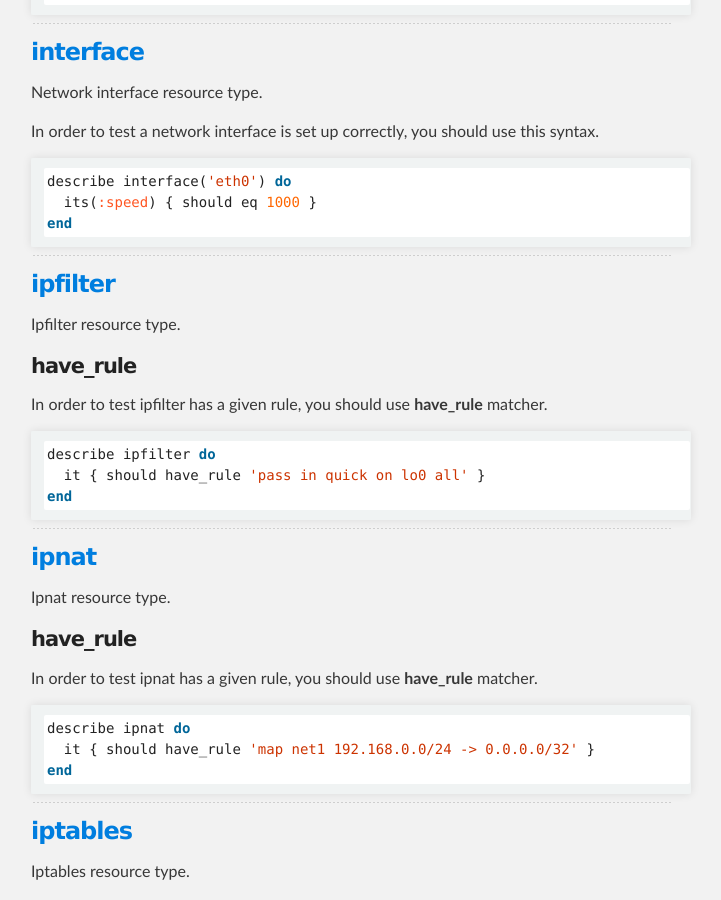
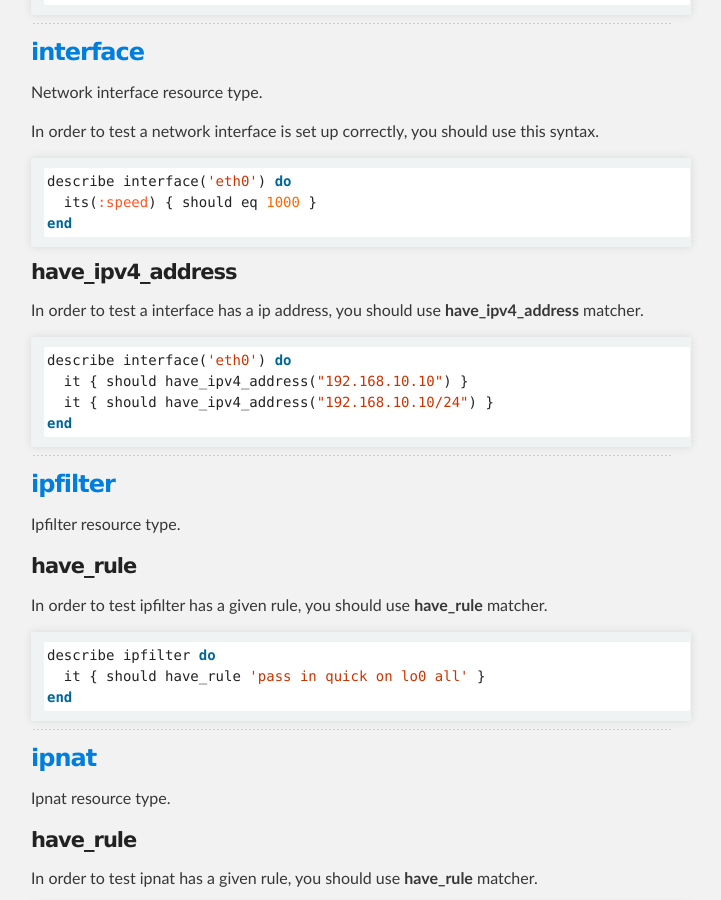
Before and after one commit to serverspec/serverspec.github.io, a Jekyll site: the page built from resource_types.md, in a window 1280 px wide and 900 px high, scrolled down 7753 px. Shown: the whole window, without its empty margins (289-1010 px from the left). Built offline with Jekyll 4.4.1, drawn with Linux system fonts in a browser that asks for light colours; Markdown is read by kramdown in place of the engine named in the settings.

Commit message:
Add description of have_ipv4_address matcher of interface type.

````diff
--- a/_includes/interface.md
+++ b/_includes/interface.md
@@ -9,3 +9,14 @@ describe interface('eth0') do
   its(:speed) { should eq 1000 }
 end
 ```
+
+#### have\_ipv4\_address
+
+In order to test a interface has a ip address, you should use **have\_ipv4\_address** matcher.
+
+```ruby
+describe interface('eth0') do
+  it { should have_ipv4_address("192.168.10.10") }
+  it { should have_ipv4_address("192.168.10.10/24") }
+end
+```
````
